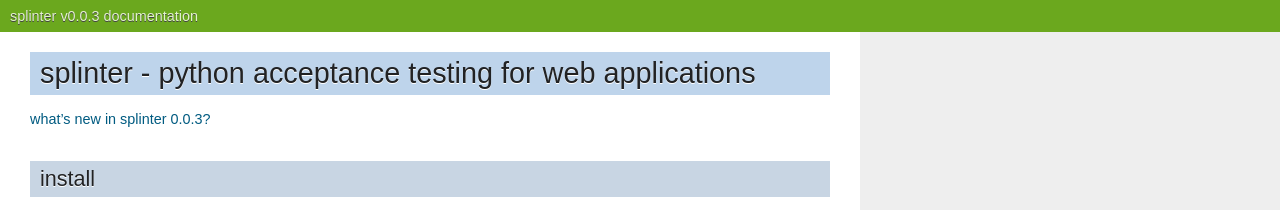
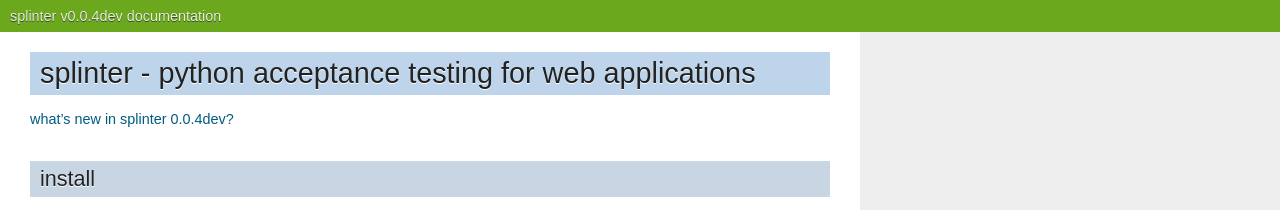
Before and after one commit to cobrateam/splinter, a Sphinx documentation site: the page built from docs/index.rst, in a window 1280 px wide and 900 px high. Shown: the top 210 px of the window. Built offline with Sphinx 7.4.7, drawn with Linux system fonts in a browser that asks for light colours.

Commit message:
changed version to 0.0.4dev

```diff
--- a/docs/_templates/layout.html
+++ b/docs/_templates/layout.html
@@ -44,7 +44,7 @@
 <div class="related">
       <h3>Navigation</h3>
       <ul>
-        <li><a href="http://splinter.cobrateam.info">splinter v0.0.3 documentation</a></li>
+        <li><a href="http://splinter.cobrateam.info">splinter v0.0.4dev documentation</a></li>
       </ul>
     </div>
 {% endblock %}
--- a/docs/conf.py
+++ b/docs/conf.py
@@ -48,9 +48,9 @@
 # built documents.
 #
 # The short X.Y version.
-version = '0.0.3'
+version = '0.0.4dev'
 # The full version, including alpha/beta/rc tags.
-release = '0.0.3'
+release = '0.0.4dev'
 
 # The language for content autogenerated by Sphinx. Refer to documentation
 # for a list of supported languages.
--- a/docs/index.rst
+++ b/docs/index.rst
@@ -2,7 +2,7 @@
 splinter - python acceptance testing for web applications
 +++++++++++++++++++++++++++++++++++++++++++++++++++++++++
 
-`what's new in splinter 0.0.3? <http://splinter.cobrateam.info/news.html>`_
+`what's new in splinter 0.0.4dev? <http://splinter.cobrateam.info/news.html>`_
 
 install
 =======
--- a/docs/news.rst
+++ b/docs/news.rst
@@ -1,6 +1,10 @@
 +++++++++++++
 splinter news
 +++++++++++++
+
+what's new in splinter 0.0.4dev?
+================================
+
 
 what's new in splinter 0.0.3?
 =============================
--- a/setup.py
+++ b/setup.py
@@ -1,10 +1,10 @@
 from setuptools import setup, find_packages
-
+from splinter import __version__
 
 README = open('README.rst').read()
 
 setup(name='splinter',
-      version='0.0.4dev',
+      version=__version__,
       description='browser abstraction for web acceptance testing',
       long_description=README,
       author='CobraTeam',
--- a/splinter/__init__.py
+++ b/splinter/__init__.py
@@ -0,0 +1 @@
+__version__ = '0.0.4dev'
```
